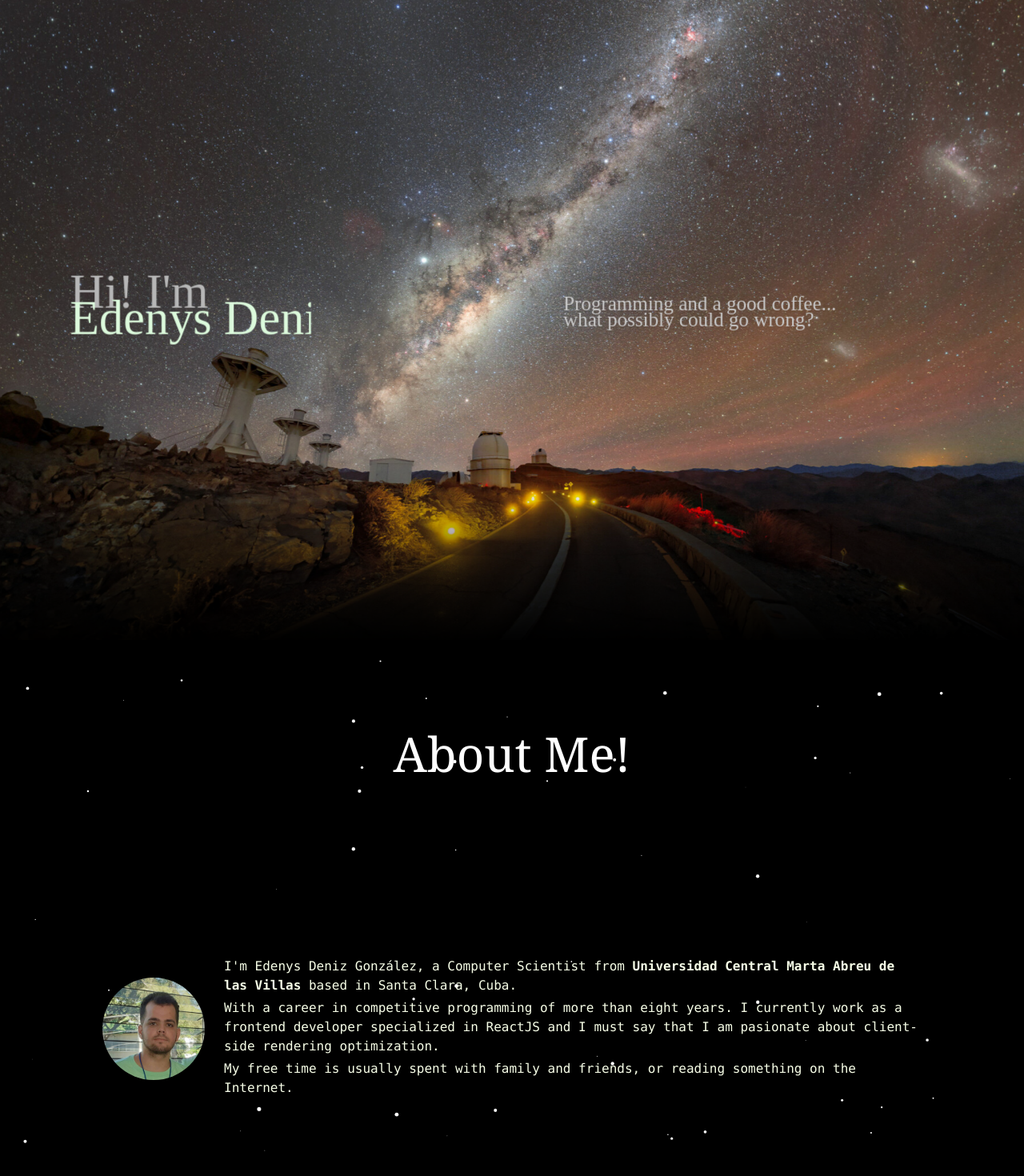
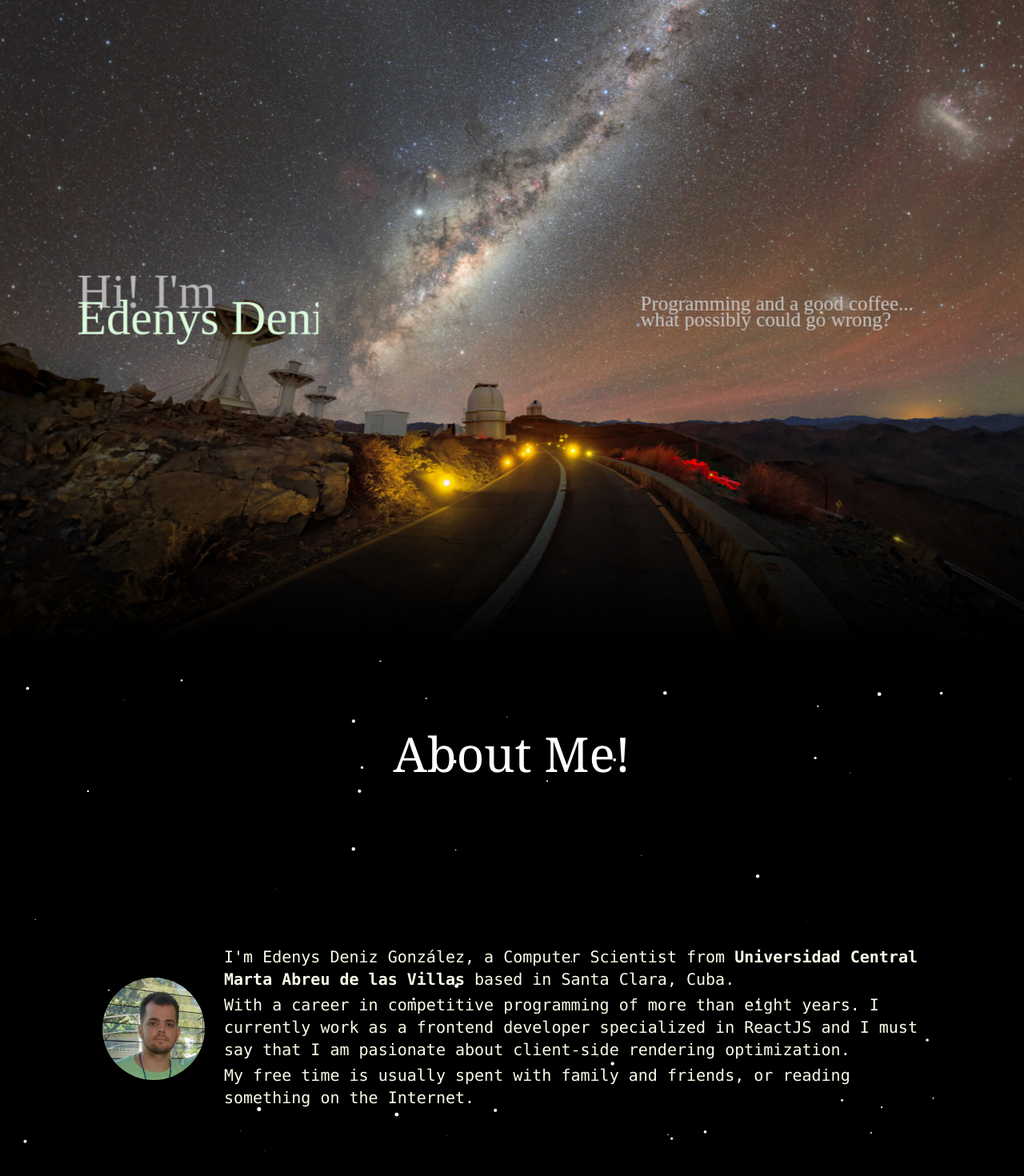
Before and after one commit to edenysd/edenysd.github.io, a React (Create React App) app: page / in a window 1280 px wide. Shown: the top 1470 px of the page at 80% size. Built offline with nearby package versions, Linux system fonts and the light colour scheme; no server answers.

Commit message:
fix: resize hero section and aboutme card

```diff
--- a/src/components/about-section/AboutCard.js
+++ b/src/components/about-section/AboutCard.js
@@ -6,7 +6,7 @@ export default function AboutCard() {
     <div className="w-full h-fit p-1 m-auto sm:px-24 max-h-fit relative">
       <div className="flex flex-col items-start py-8 px-8 max-w-fit mx-auto my-0 rounded-xl space-y-2 sm:py-4 sm:flex sm:flex-row sm:items-center sm:space-y-0 sm:space-x-6">
         <img className="block mx-auto h-32 rounded-full sm:mx-0 sm:shrink-0" src={profilePhoto} alt="Profile face" />
-        <div className="text-center sm:text-left">
+        <div className="text-center sm:text-left text-xl">
           <div className="w-auto">
             <p className="text-lime-50 font-normal font-mono mb-1 overflow-y-auto">
               I'm Edenys Deniz González, a Computer Scientist from <b>Universidad Central Marta Abreu de las Villas</b> based in Santa Clara, Cuba.
--- a/src/components/hero-section/HeroPerspectiveWrapper.js
+++ b/src/components/hero-section/HeroPerspectiveWrapper.js
@@ -35,9 +35,15 @@ const HeroPerspectiveWrapper = ({ perspective, children, processMouseMoveEvent =
                 style={{
                     perspective: perspective || "4000px"
                 }}>
-                <figure className="w-11/10 h-screen"
+                <figure className="w-11/10 h-11/10"
                     ref={figureRef}
                     style={{
+
+                        height: "100vh",
+                        width: "110vw",
+                        maxHeight: "105vh",
+                        maxWidth: "110vw",
+                        right: "-5%",
                         transformStyle: "preserve-3d"
                     }}
                     onMouseMove={handleMouseMoveEvent}
--- a/src/components/hero-section/HeroSection.js
+++ b/src/components/hero-section/HeroSection.js
@@ -70,12 +70,12 @@ const HeroSection = () => {
                 src={background}
                 style={{
                     position: "relative",
-                    height: "110vh",
+                    height: "105vh",
                     width: "110vw",
                     maxHeight: "110vh",
                     maxWidth: "110vw",
                     left: "-5%",
-                    right: "-5%",
+                    top: "-5%",
                     objectFit: "cover",
                     transform: "translateZ(10px)"
                 }}
```
